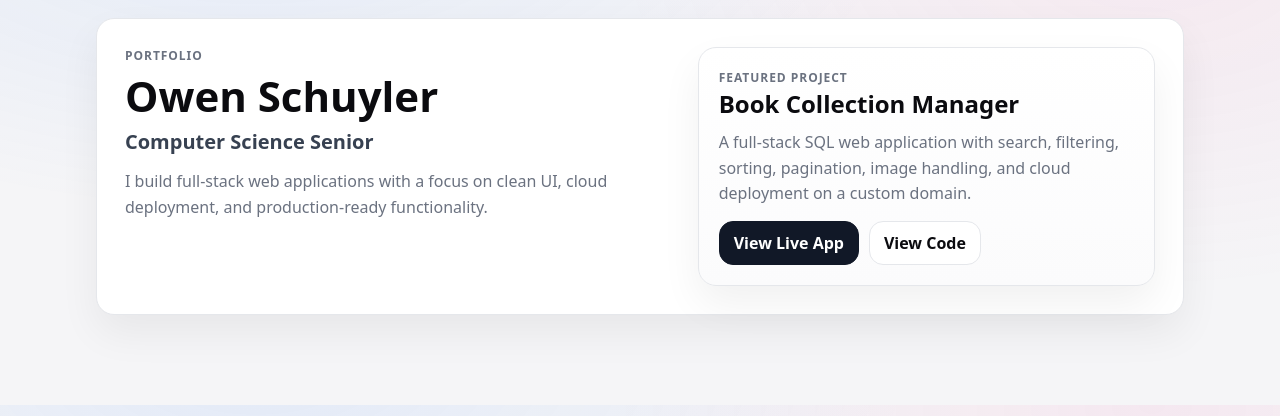
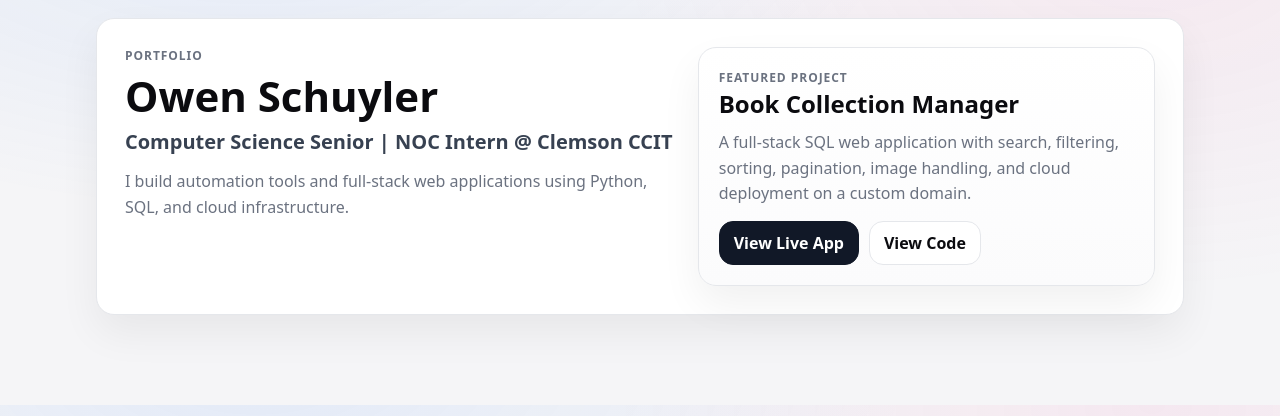
Before and after one commit to owen-schuyler/cpsc3750-solo3-production, a Flask app: page / in a window 1280 px wide. Shown: the part 69-485 px from the top of the page. Run offline with Flask 3, Linux system fonts and the light colour scheme; some libraries are stand-ins or nearby versions.

Commit message:
Improve homepage messaging for portfolio 5-second test (role + automation focus)

```diff
--- a/templates/home.html
+++ b/templates/home.html
@@ -5,10 +5,9 @@
   <div class="hero-copy">
     <p class="eyebrow">Portfolio</p>
     <h1 class="hero-name">Owen Schuyler</h1>
-    <p class="hero-role">Computer Science Senior</p>
+    <p class="hero-role">Computer Science Senior | NOC Intern @ Clemson CCIT</p>
     <p class="hero-desc">
-      I build full-stack web applications with a focus on clean UI, cloud deployment,
-      and production-ready functionality.
+        I build automation tools and full-stack web applications using Python, SQL, and cloud infrastructure.
     </p>
   </div>
 
```
